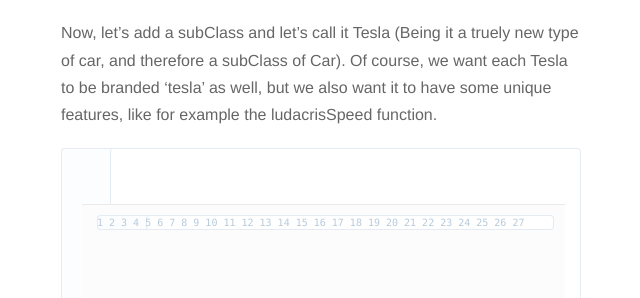
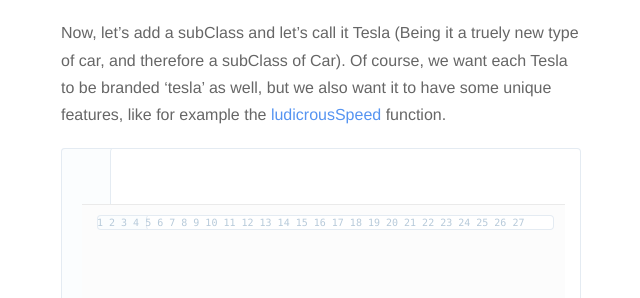
Before and after one commit to nickbalestra/nickbalestra.github.io, a Jekyll site: the page built from _posts/2015-10-15-ES6-classes-and-prototype-based-inheritance.markdown, in a window 1280 px wide and 900 px high, scrolled down 1059 px. Shown: the part 208-506 px from the top of the window, without its empty margins (319-959 px from the left). Built offline with Jekyll 4.4.1, drawn with Linux system fonts in a browser that asks for light colours; nearby versions of some CDN libraries; Markdown is read by kramdown in place of the engine named in the settings; some of the changed text lies outside the part shown.

Commit message:
ludicrous speed

```diff
--- a/_posts/2015-10-15-ES6-classes-and-prototype-based-inheritance.markdown
+++ b/_posts/2015-10-15-ES6-classes-and-prototype-based-inheritance.markdown
@@ -23,7 +23,7 @@ var Car = function(brand){
 Car.prototype.horn = function(){return 'honk'};
 {% endhighlight %}
 
-Now, let's add a subClass and let's call it Tesla (Being it a truely new type of car, and therefore a subClass of `Car`). Of course, we want each Tesla to be branded 'tesla' as well, but we also want it to have some unique features, like for example the ludacrisSpeed function.
+Now, let's add a subClass and let's call it Tesla (Being it a truely new type of car, and therefore a subClass of `Car`). Of course, we want each Tesla to be branded 'tesla' as well, but we also want it to have some unique features, like for example the [ludicrousSpeed](http://www.teslamotors.com/blog/three-dog-day) function.
 
 {% highlight javascript linenos %}
 // Constructor function for the Tesla subClass.
@@ -52,7 +52,7 @@ Tesla.prototype.constructor = Car;
 // We can now add shared methods to any Tesla instance,
 // by adding them to the prototype object following
 // the pseudoClassical Pattern:
-Tesla.prototype.ludacrisSpeed = function(){return true};
+Tesla.prototype.ludicrousSpeed = function(){return true};
 {% endhighlight %}
 
 Without all the comments the Tesla subclass constructor should look something like:
@@ -66,7 +66,7 @@ var Tesla = function(){
 Tesla.prototype = Object.create(Car.prototype);
 Tesla.prototype.constructor = Car;
 
-Tesla.prototype.ludacrisSpeed = function(){return true};
+Tesla.prototype.ludicrousSpeed = function(){return true};
 {% endhighlight %}
 
 Running some tests, to make sure that everything work as expected:
@@ -78,8 +78,8 @@ golf.brand; // -> vw
 golf.hasOwnProperty('brand'); // -> true
 golf.hasOwnProperty('horn'); // -> false
 golf.horn(); // -> honk
-golf.hasOwnProperty('ludacrisSpeed'); // -> false
-golf.ludacrisSpeed(); // throw err
+golf.hasOwnProperty('ludicrousSpeed'); // -> false
+golf.ludicrousSpeed(); // throw err
 
 
 var modelS = new Tesla();
@@ -88,8 +88,8 @@ modelS.brand; // -> tesla
 modelS.hasOwnProperty('brand'); // -> true
 modelS.hasOwnProperty('horn'); // -> false
 modelS.horn(); // -> honk
-modelS.hasOwnProperty('ludacrisSpeed'); // -> false
-modelS.ludacrisSpeed() // -> true
+modelS.hasOwnProperty('ludicrousSpeed'); // -> false
+modelS.ludicrousSpeed() // -> true
 {% endhighlight %}
 
 ### In ECMAScript 6
@@ -114,7 +114,7 @@ class Tesla extends Car {
     super('Tesla');
   }
 
-  ludacrisSpeed() {
+  ludicrousSpeed() {
     return true;
   }
 }
@@ -129,7 +129,7 @@ console.log(golf.brand); // -> vw
 console.log(golf.hasOwnProperty('brand'));
 console.log(golf.hasOwnProperty('horn'));
 console.log(golf.horn()); // -> honk
-console.log(golf.hasOwnProperty('ludacrisSpeed'));
+console.log(golf.hasOwnProperty('ludicrousSpeed'));
 
 
 var modelS = new Tesla();
@@ -138,8 +138,8 @@ modelS.brand; // -> tesla
 modelS.hasOwnProperty('brand'); // -> true
 modelS.hasOwnProperty('horn'); // -> false
 modelS.horn(); // -> honk
-modelS.hasOwnProperty('ludacrisSpeed'); // false
-modelS.ludacrisSpeed(); // -> true
+modelS.hasOwnProperty('ludicrousSpeed'); // false
+modelS.ludicrousSpeed(); // -> true
 
 modelS.__proto__ == golf.__proto__ // -> false
 modelS.__proto__.__proto__ == golf.__proto__ // -> true
```
